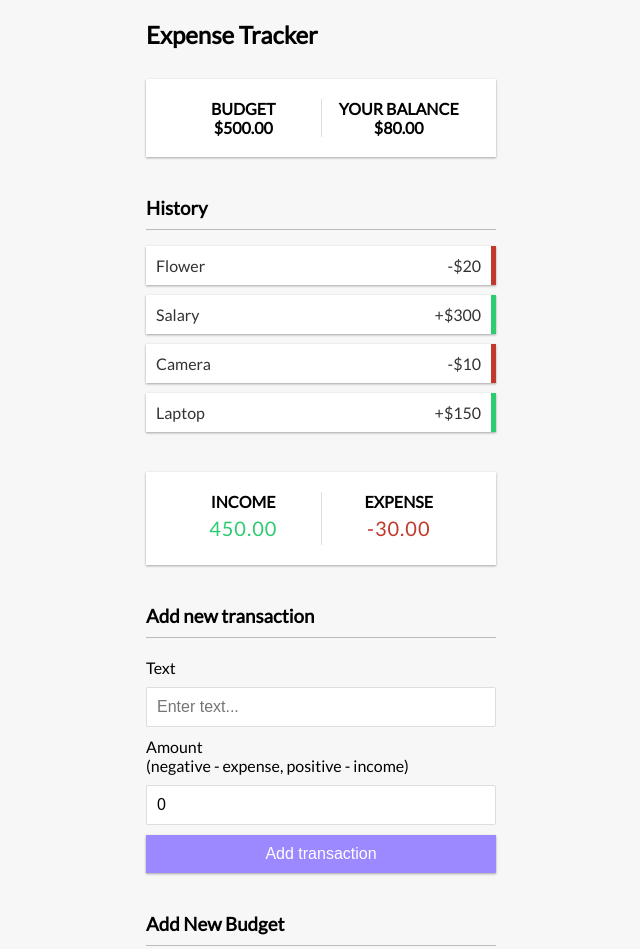
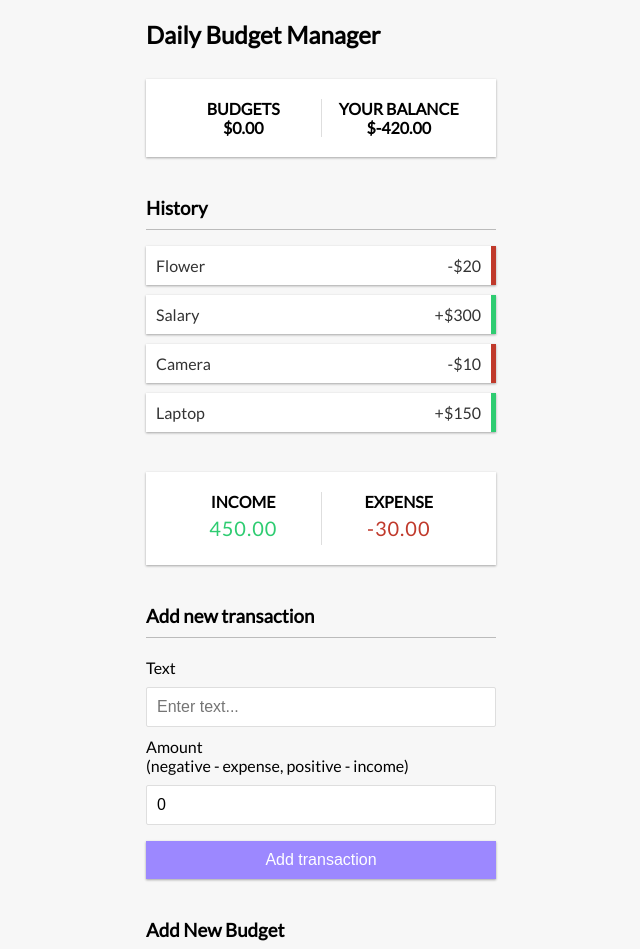
Before and after one commit to oyeyipo45/Budget-management-app, a React (Create React App) app: page / in a window 1280 px wide. Shown: the top 949 px of the page, without its empty margins (319-959 px from the left). Built offline with nearby package versions, Linux system fonts and the light colour scheme.

Commit message:
add budget ready

```diff
--- a/src/App.js
+++ b/src/App.js
@@ -1,12 +1,12 @@
 import React from 'react';
 import './App.css';
 import { Header } from './components/Header';
-import { Balance } from './components/Balance';
+// import { Balance } from './components/Balance';
 import { IncomeExpenses } from './components/IncomeExpenses';
 import { TransactionList } from './components/TransactionList';
 import { AddTransaction } from './components/AddTransaction';
 import { GlobalProvider } from "./context/GlobalState";
-import { Budget } from './components/budget';
+import { Budgets } from './components/budget';
 import { AddBudget } from './components/AddBudget';
 
 function App() {
@@ -15,7 +15,7 @@ function App() {
       <Header />
       <div className="container">
       {/* <Balance /> */}
-         <Budget />
+         <Budgets />
         <TransactionList />
         <IncomeExpenses />
 
--- a/src/components/AddBudget.js
+++ b/src/components/AddBudget.js
@@ -1,9 +1,20 @@
-import React, { useState } from "react";
+import React, { useState, useContext} from "react";
+import { GlobalContext } from '../context/GlobalState';
 
 export const AddBudget = () => {
-  const [budget, setBudget] = useState([]);
-  const addBudget = () => {
-    setBudget(budget);
+    const { budgets, addBudget } = useContext(GlobalContext)
+
+  const [budget, setBudget] = useState(0);
+
+  const newBudget = parseInt(budget)
+
+  const onSubmit = (e) => {
+    console.log(budgets);
+
+    e.preventDefault()
+    addBudget(newBudget);
+    console.log(newBudget);
+
   };
   return (
     <>
@@ -21,7 +32,7 @@ export const AddBudget = () => {
             placeholder="Enter Budget..."
           />
         </div>
-        <button className="btn" onClick={addBudget}>
+        <button className="btn" onClick={onSubmit}>
           Add Budget
         </button>
       </form>
--- a/src/components/AddTransaction.js
+++ b/src/components/AddTransaction.js
@@ -1,13 +1,31 @@
-import React, {useState} from 'react'
+import React, {useState, useContext} from 'react'
+import { GlobalContext } from '../context/GlobalState';
 
 export const AddTransaction = () => {
 
+  const { addTransaction } = useContext(GlobalContext)
+
+
+  const onSubmit = e => {
+    // if(text === null || text ||) return
+    if(text === '' || amount === '') {
+      return alert("Please Fill Fields")
+    } else {
+    e.preventDefault()
+    const newTransaction = {
+      id: Math.floor(Math.random() * 100),
+      text: text,
+      amount: +amount
+
+    }
+    addTransaction(newTransaction);
+  }}
     const [text, setText] = useState('');
     const [amount, setAmount] = useState(0);
     return (
         <>
             <h3>Add new transaction</h3>
-      <form>
+      <form onSubmit={onSubmit}>
         <div className="form-control">
           <label htmlFor="text">Text</label>
           <input type="text" value={text} onChange={(e) => setText(e.target.value)} placeholder="Enter text..." />
@@ -19,6 +37,7 @@ export const AddTransaction = () => {
           >
           <input type="number" value={amount} onChange={(e) => setAmount(e.target.value)}  placeholder="Enter amount..." />
         </div>
+        <p className="alert"></p>
         <button className="btn">Add transaction</button>
       </form>
         </>
--- a/src/components/Header.js
+++ b/src/components/Header.js
@@ -3,7 +3,7 @@ import React from 'react'
 export const Header = () => {
     return (
         <h2 className="text-center">
-            Expense Tracker
+            Daily Budget Manager
         </h2>
     )
 }
--- a/src/components/budget.js
+++ b/src/components/budget.js
@@ -2,24 +2,22 @@ import React, {useContext} from 'react'
 import { GlobalContext } from "../context/GlobalState";
 
 
-export const Budget = () => {
-    const  { transactions, budget } = useContext(GlobalContext);
+export const Budgets = () => {
+    const  { transactions, budgets } = useContext(GlobalContext);
 
-  console.log(budget);
-
-     const amounts = transactions.map(transaction => transaction.amount);
+    const amounts = transactions.map(transaction => transaction.amount);
     const total = amounts.reduce((acc, item) => (acc += item), 0).toFixed(2)
-    const budgetBalance = (budget - total).toFixed(2);
+    const budgetsBalance = (budgets - total).toFixed(2);
     return (
       <React.Fragment>
         <div className="inc-exp-container">
           <div>
-            <h4>Budget</h4>
-            <h4>${budget.toFixed(2)}</h4>
+            <h4>budgets</h4>
+            <h4>${budgets.toFixed(2)}</h4>
           </div>
           <div>
             <h4>Your Balance</h4>
-            <h4>${budgetBalance}</h4>
+            <h4>${budgetsBalance}</h4>
           </div>
         </div>
       </React.Fragment>
--- a/src/context/AppReducer.js
+++ b/src/context/AppReducer.js
@@ -1,11 +1,22 @@
 export default (state, action) => {
-    switch(action.type){
-        case 'DELETE_TRANSACTION':
-            return {
-                ...state,
-                   transactions: state.transactions.filter(transaction => transaction.id !== action.payload)
-            }
-        default:
-            return state;
-    }
-}
+  switch (action.type) {
+    case "DELETE_TRANSACTION":
+      return {
+        ...state,
+        transactions: state.transactions.filter(
+          (transaction) => transaction.id !== action.payload
+        ),
+      };
+    case "ADD_TRANSACTION":
+      return { ...state,
+       transactions: [action.payload, ...state.transactions,
+        ]
+    };
+    case "ADD_BUDGET":
+      return {...state,
+        budgets: action.payload
+    };
+    default:
+      return state;
+  }
+};
--- a/src/context/GlobalState.js
+++ b/src/context/GlobalState.js
@@ -5,7 +5,7 @@ import AppReducer from "./AppReducer"
 
 
 const initialState = {
-  budget: 500.00,
+  budgets: 0,
   transactions: [
     { id: 1, text: "Flower", amount: -20 },
     { id: 2, text: "Salary", amount: 300 },
@@ -16,17 +16,6 @@ const initialState = {
 
 //Create Context
 export const GlobalContext = createContext(initialState);
-
-
-//global provider
-// export const GlobalProvider = ({ childern }) => {
-//   const [state, dispatch] = useReducer(AppReducer, initialState);
-
-//   return (
-//     <GlobalContext.Provider value={{ transactions: state.transactions }}>
-//       {childern}
-//     </GlobalContext.Provider>);
-// };
 
 
 export const GlobalProvider = ({ children }) => {
@@ -42,22 +31,24 @@ export const GlobalProvider = ({ children }) => {
   function addTransaction(transaction){
     dispatch({
       type: 'ADD_TRANSACTION',
-      payload: id
+      payload: transaction
     });
   }
 
-  function AddBudget(id){
+  function addBudget(newBudget){
     dispatch({
       type: 'ADD_BUDGET',
-      payload: id
+      payload: newBudget
     });
   }
   return (
     <GlobalContext.Provider
     value={{
       deleteTransaction,
+      addTransaction,
+      addBudget,
       transactions: state.transactions,
-      budget: state.budget
+      budgets: state.budgets
     }}>
       {children}
     </GlobalContext.Provider>
```
